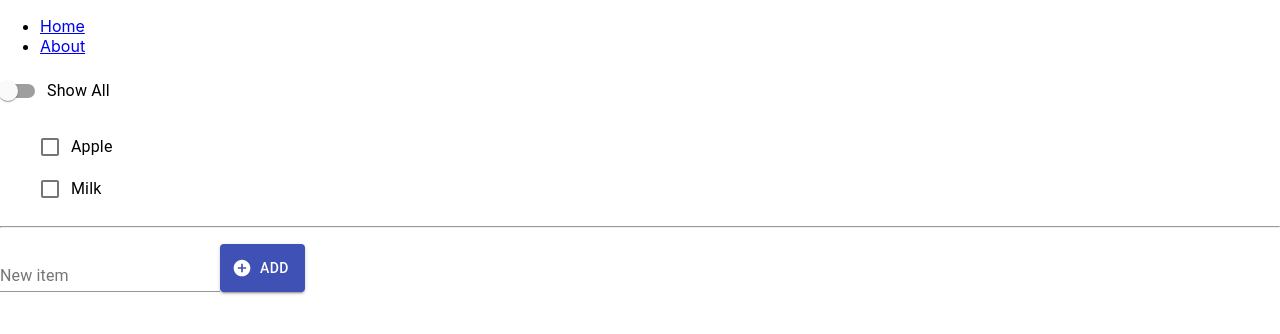
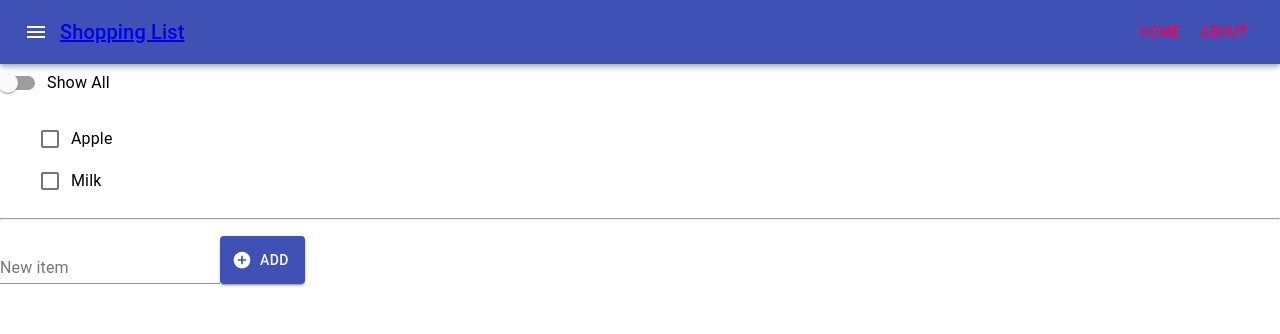
Before and after one commit to merey90/shopping-list-react, a React (Create React App) app: page / in a window 1280 px wide. Shown: the top 334 px of the page. Built offline with nearby package versions, Linux system fonts and the light colour scheme.

Commit message:
adding material ui appbar

```diff
--- a/src/Header/Header.js
+++ b/src/Header/Header.js
@@ -1,17 +1,32 @@
 import React from 'react';
 import { Link } from 'react-router-dom';
+import {
+  AppBar,
+  Toolbar,
+  IconButton,
+  Typography,
+  Button,
+  Box,
+} from '@material-ui/core';
+import MenuIcon from '@material-ui/icons/Menu';
 
 export const Header = () => (
-  <header>
-    <nav>
-      <ul>
-        <li>
-          <Link to="/">Home</Link>
-        </li>
-        <li>
-          <Link to="/about">About</Link>
-        </li>
-      </ul>
-    </nav>
-  </header>
+  <AppBar position="static">
+    <Toolbar>
+      <IconButton edge="start" color="inherit" aria-label="menu">
+        <MenuIcon />
+      </IconButton>
+      <Typography component={Link} variant="h6" to="/">
+        Shopping List
+      </Typography>
+      <Box display="flex" justifyContent="flex-end" flexGrow="1">
+        <Button component={Link} color="secondary" to="/">
+          Home
+        </Button>
+        <Button component={Link} color="secondary" to="/about">
+          About
+        </Button>
+      </Box>
+    </Toolbar>
+  </AppBar>
 );
```
